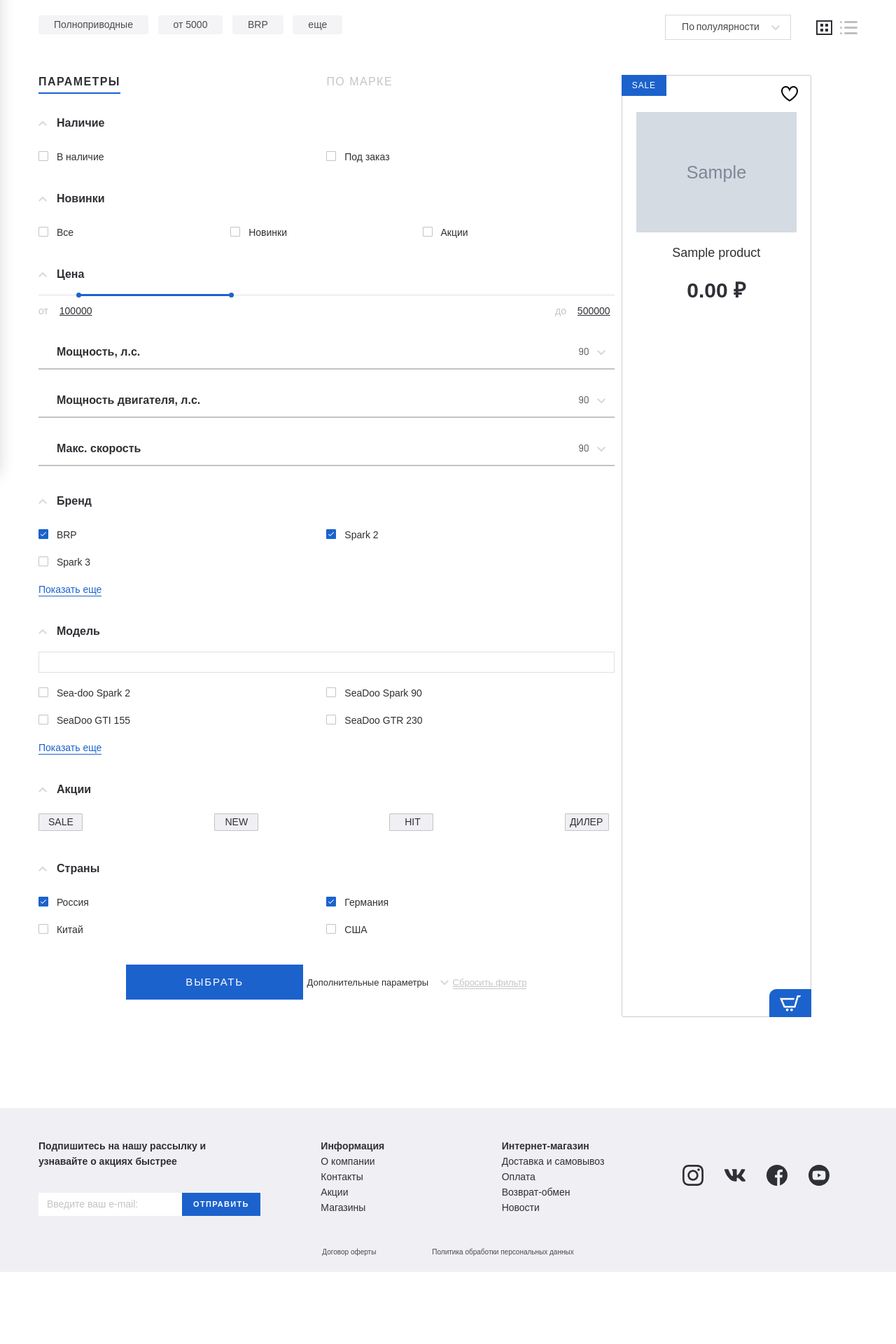
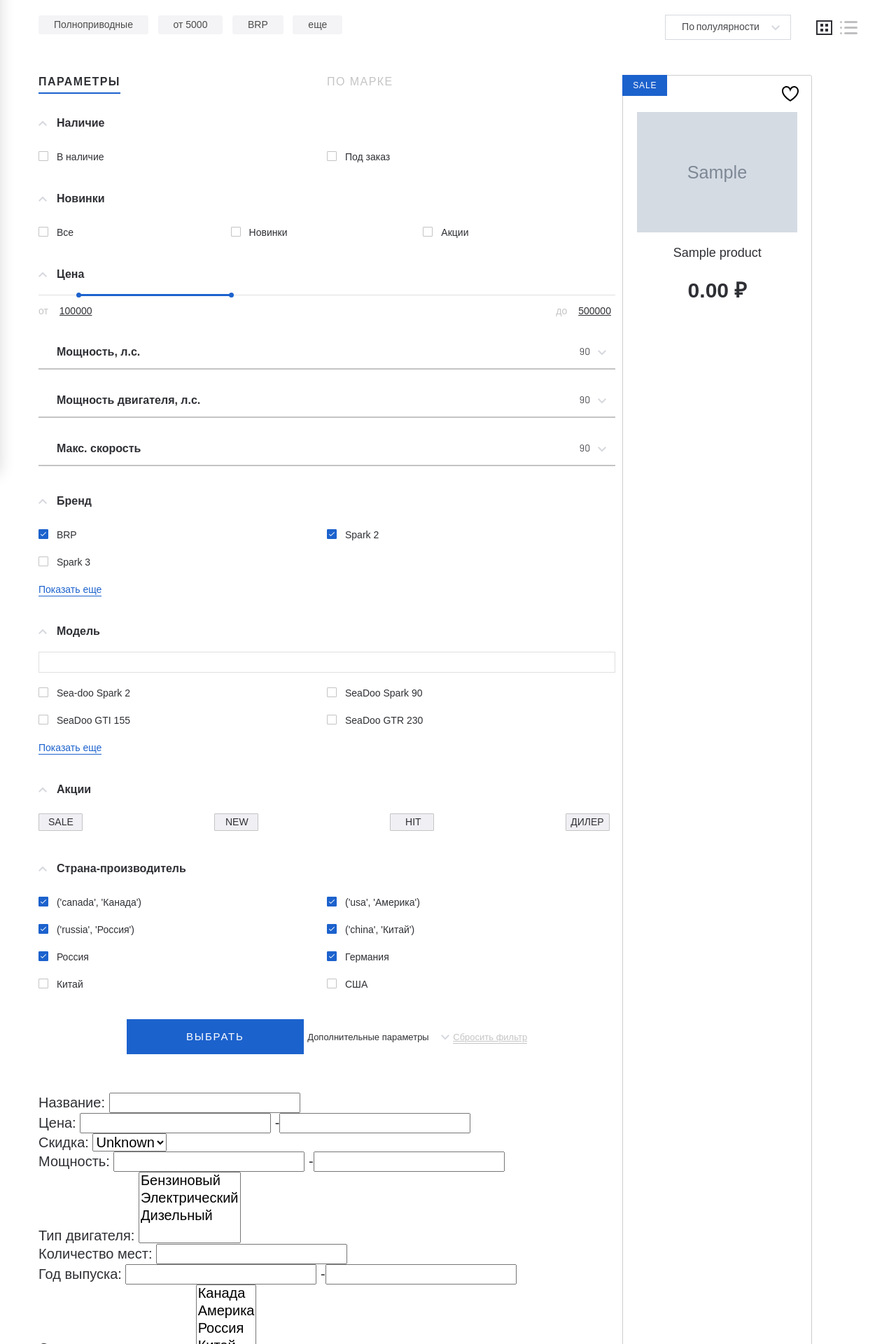
Before and after one commit to dmitrysvd/onlineshop, a Django app: a page that uses onlinestore/templates/onlinestore/product_list.html in a window 1280 px wide. Shown: the part 360-2280 px from the top of the page at 70% size. Before the commit the page ends 2177 px from the top, so only its background shows below. Run offline with Django 3.2, Linux system fonts and the light colour scheme; tables that the repository leaves empty hold one stand-in row (values such as "Sample post"); grey boxes marked "Sample" are stand-in pictures; some libraries are stand-ins or nearby versions.

Commit message:
Add unprepared filters

```diff
--- /dev/null
+++ b/onlinestore/filters.py
@@ -0,0 +1,30 @@
+import django_filters
+from .models import COUNTRY_CHOICES, ENGINE_TYPE_CHOICES, Product, Brand
+
+
+class ProductFilter(django_filters.FilterSet):
+    name = django_filters.CharFilter(
+        field_name='name', lookup_expr='icontains', label='Название')
+    price = django_filters.RangeFilter(field_name='price', label='Цена')
+    sale = django_filters.BooleanFilter(field_name='sale', label='Скидка')
+    engine_power = django_filters.RangeFilter(
+        field_name='engine_power', label='Мощность')
+    engine_type = django_filters.MultipleChoiceFilter(
+        field_name='engine_type',
+        choices=ENGINE_TYPE_CHOICES,
+        label='Тип двигателя')
+    number_of_seats = django_filters.NumberFilter(
+        field_name='number_of_seats', label='Количество мест')
+    year_of_issue = django_filters.RangeFilter(
+        field_name='year_of_issue', label='Год выпуска')
+
+    manufacturer_country = django_filters.MultipleChoiceFilter(
+        field_name='manufacturer_country',
+        choices=COUNTRY_CHOICES,
+        label='Страна-производитель')
+    brand = django_filters.ModelMultipleChoiceFilter(
+        field_name='brand', queryset=Brand.objects.all(), label='Марка')
+
+    class Meta:
+        model = Product
+        fields = []
--- a/onlinestore/templates/onlinestore/product_list.html
+++ b/onlinestore/templates/onlinestore/product_list.html
@@ -1,5 +1,6 @@
 {% extends 'onlinestore/base.html' %}
 {% load static %}
+{% load widget_tweaks %}
 
 {% block title %}{{ category.name }}{% endblock title %}
 
@@ -82,7 +83,7 @@
                 </div>
                 <div class="tabs-container">
                     <div id="filter-1-1" class="tabs-content aside-filter__tabs-content tabs-content--active">
-                        <form class="aside-filter__form">
+                        <form class="aside-filter__form" method="GET" action="">
                             <ul class="aside-filter__list">
                                 <li class="aside-filter__item-drop">
                                     <p class="aside-filter__item-title filter__item-drop filter__item-drop--active">
@@ -293,8 +294,16 @@
 
                                 <li class="aside-filter__item-drop">
                                     <p class="aside-filter__item-title filter__item-drop filter__item-drop--active">
-                                        Страны</p>
+                                        {{ filter.form.fields.manufacturer_country.label }}</p>
                                     <div class="aside-filter__content">
+                                        {% for choice in filter.form.fields.manufacturer_country.choices %}
+                                            <div class="aside-filter__content-box">
+                                                <label class="aside-filter__content-label">
+                                                    <input class="filter-style" type="checkbox" checked>
+                                                    {{ choice }}
+                                                </label>
+                                            </div>
+                                        {% endfor %}
                                         <div class="aside-filter__content-box">
                                             <label class="aside-filter__content-label">
                                                 <input class="filter-style" type="checkbox" checked>
@@ -330,6 +339,10 @@
                                 </li>
                             </ul>
 
+                        </form>
+                        <form method="get">
+                            {{ filter.form.as_ul }}
+                            <button type="submit" class="filter-btn__send filter-btn__send--active">ВЫБРАТЬ</button>
                         </form>
                     </div>
                     <div id="filter-1-2" class="tabs-content aside-filter__tabs-content">
--- a/onlinestore/views.py
+++ b/onlinestore/views.py
@@ -1,6 +1,7 @@
 from django.shortcuts import render, redirect, get_object_or_404
 from django.core.paginator import EmptyPage, PageNotAnInteger, Paginator
 from .models import Category, Product
+from .filters import ProductFilter
 from cart.cart import Cart
 import random
 
@@ -27,12 +28,15 @@ def product_list(request, category_slug):
     if sort_option == 'popularity':
         products = products.order_by('-popularity')
     elif sort_option == 'price':
-        products = sorted(products, key=lambda p: p.current_price)
+        pass
+        # products = sorted(products, key=lambda p: p.current_price)
     else:
         products = products.order_by('-popularity')
 
+    filter_form = ProductFilter(request.GET, queryset=products)
+
     # pagination
-    paginator = Paginator(products, 12)
+    paginator = Paginator(filter_form.qs, 12)
     page = request.GET.get('page')
     try:
         page_obj = paginator.page(page)
@@ -43,6 +47,7 @@ def product_list(request, category_slug):
 
     context = {'category': category,
                'page_obj': page_obj,
+               'filter': filter_form,
                'sort_option': sort_option}
     return render(request, 'onlinestore/product_list.html', context=context)
 
```
Also changed, not shown: coursework/settings.py (+7 -4 lines).
